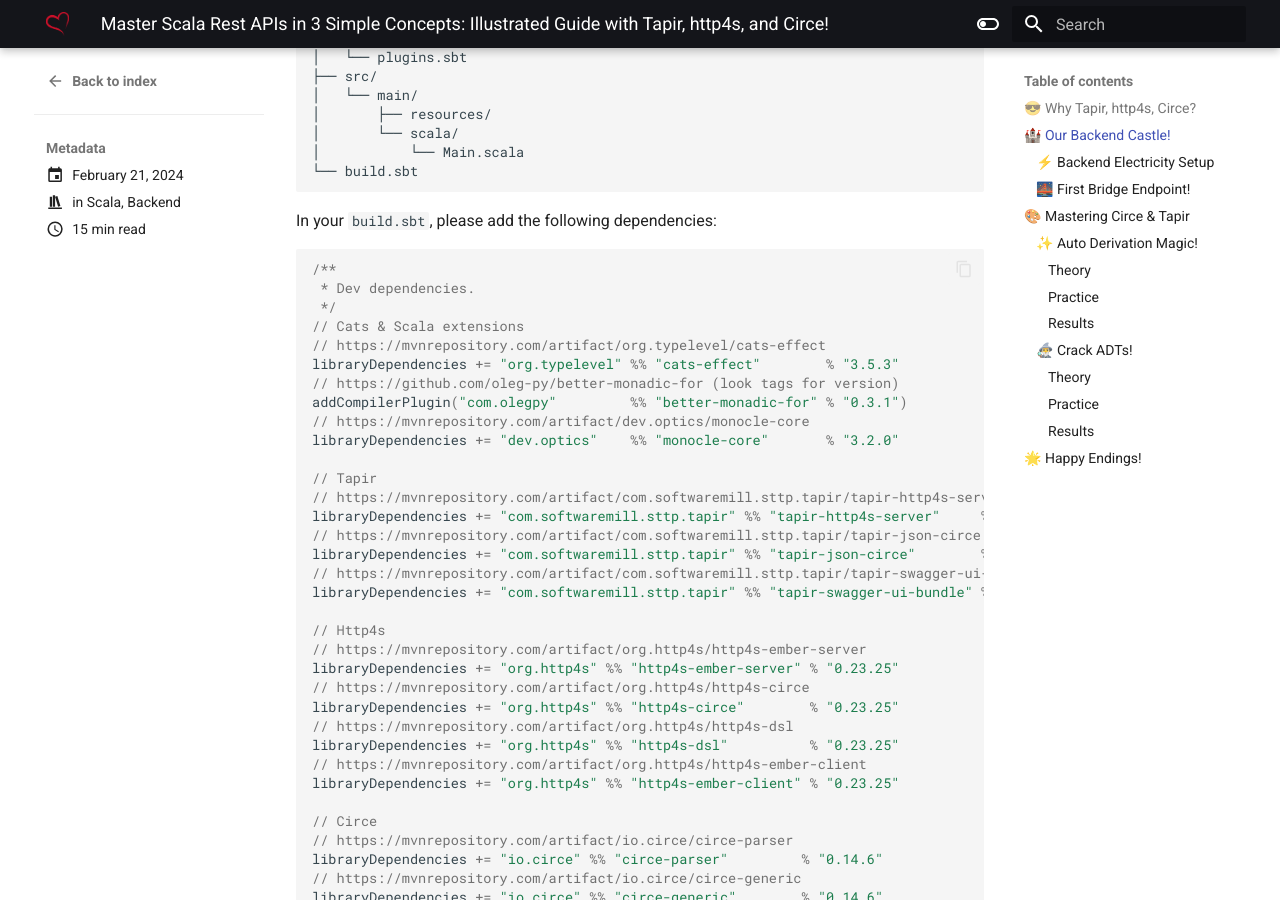
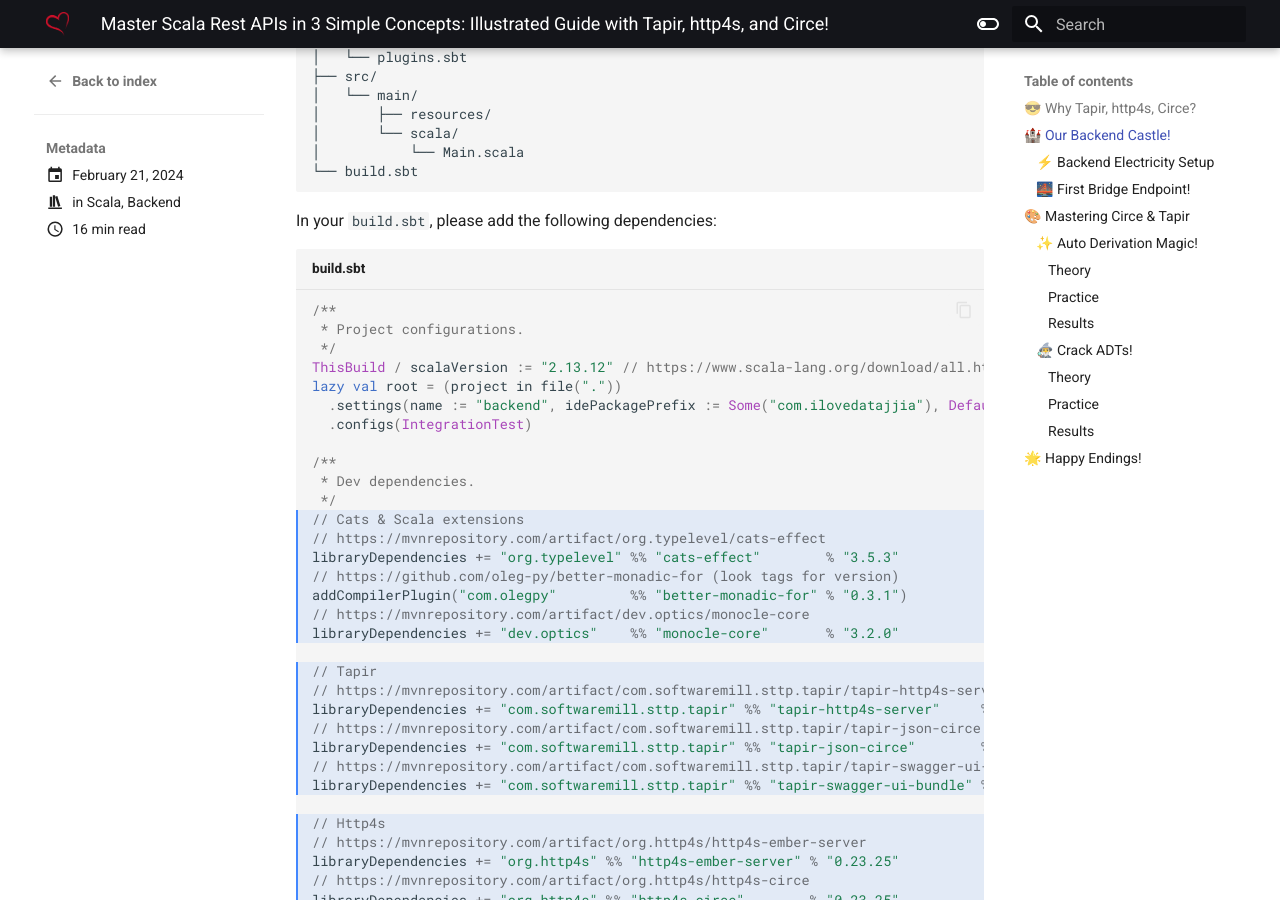
Before and after one commit to lovindata/blog, an MkDocs documentation site: the page built from docs/posts/0/index.md, in a window 1280 px wide and 900 px high, scrolled down 1549 px. Built offline with MkDocs 1.6.1 and Material for MkDocs 9.7.7, drawn with Linux system fonts in a browser that asks for light colours.

````diff
--- a/docs/posts/0/index.md
+++ b/docs/posts/0/index.md
@@ -55,7 +55,15 @@ backend/
 
 In your `build.sbt`, please add the following dependencies:
 
-```scala
+```scala title="build.sbt" hl_lines="12-18 20-26 28-36 38-46"
+/**
+ * Project configurations.
+ */
+ThisBuild / scalaVersion := "2.13.12" // https://www.scala-lang.org/download/all.html
+lazy val root = (project in file("."))
+  .settings(name := "backend", idePackagePrefix := Some("com.ilovedatajjia"), Defaults.itSettings)
+  .configs(IntegrationTest)
+
 /**
  * Dev dependencies.
  */
--- a/environment.yml
+++ b/environment.yml
@@ -2,8 +2,6 @@ name: blog
 channels:
   - defaults
 dependencies:
-  - python
   - pip
   - pip:
-      - mkdocs-material
-      - mkdocs-glightbox
+      - poetry
````
Also changed, not shown: README.md (+10 -10 lines), pyproject.toml (added, +17 -0 lines), 2 other files.
